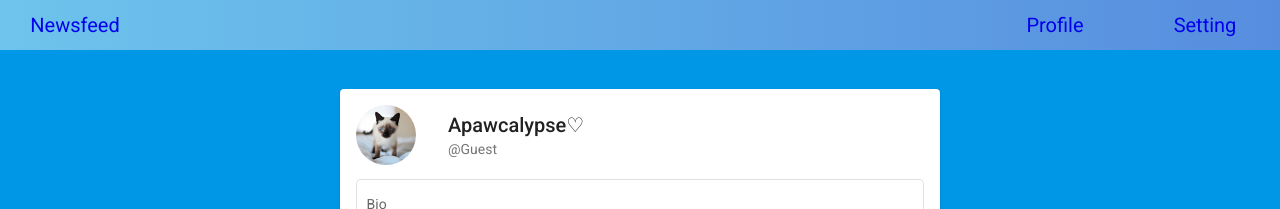
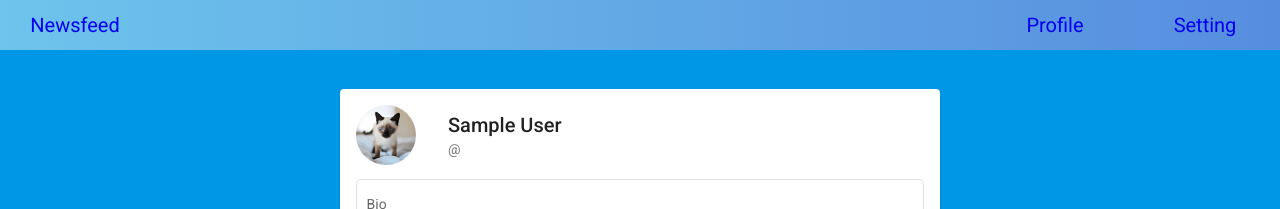
Before and after one commit to David3567/Antra-Share-Feb-2022, an Angular app in the folder TeamProject/: page /profile in a window 1280 px wide. Shown: the top 209 px of the page. Built offline with nearby package versions, Linux system fonts and the light colour scheme; no server answers; sample sign-in values are in the browser's storage.

Commit message:
udpated profile guard to correclty navigate the profile

```diff
--- a/TeamProject/src/app/modules/news-feed/newsfeed-page/story-card/story-card.component.ts
+++ b/TeamProject/src/app/modules/news-feed/newsfeed-page/story-card/story-card.component.ts
@@ -64,9 +64,11 @@ export class StoryCardComponent implements OnInit {
   }
 
   onProfile(username: string) {
+    console.log(username)
     if (this.checkUser()) {
-      this.profileService.setUserName(username);
-      this.router.navigate(['profile']);
+
+      console.log("After");
+      this.router.navigate([`profile/${username}`]);
     }
   }
 }
--- a/TeamProject/src/app/modules/profile/profile-page/profile-page.component.html
+++ b/TeamProject/src/app/modules/profile/profile-page/profile-page.component.html
@@ -35,8 +35,11 @@
 
         <mat-form-field appearance="fill">
           <mat-label>Email</mat-label>
-          <input matInput formControlName="email" />
+          <input matInput formControlName="email"/>
+          <!-- <input matInput formControlName="" [value]="user.userEmail ? user.userEmail: 'catLover78@gmail.com'" disabled/> -->
         </mat-form-field>
+        <!-- <input type="email" [value]="user.userEmail"> -->
+        <!-- <div>{{user["userEmail"]}}</div> -->
 
         <div class="userinfo-container">
           <mat-form-field id="age-field" appearance="outline">
--- a/TeamProject/src/app/modules/profile/profile-page/profile-page.component.ts
+++ b/TeamProject/src/app/modules/profile/profile-page/profile-page.component.ts
@@ -1,6 +1,8 @@
 import { Component, OnInit } from '@angular/core';
 import { FormGroup, FormControl, Validators } from '@angular/forms';
+import { ActivatedRoute } from '@angular/router';
 import { flatMap, tap } from 'rxjs';
+import { JWTDecoderService } from 'src/app/services/jwt-decoder.service';
 import { UsersService } from 'src/app/services/users.service';
 
 @Component({
@@ -10,7 +12,7 @@ import { UsersService } from 'src/app/services/users.service';
 })
 export class ProfilePageComponent implements OnInit {
   displayName: string = 'Apawcalypse♡';
-  userName: string = '@SiameseCat101';
+  userName: string = 'SiameseCat101';
   user: any;
   hide: boolean = true;
   checkedUser: string = "";
@@ -35,7 +37,9 @@ export class ProfilePageComponent implements OnInit {
     confirm: new FormControl('', Validators.required),
   });
 
-  constructor(private profileService: UsersService) { }
+  constructor(private profileService: UsersService,
+    private route: ActivatedRoute,
+    private decoderServ: JWTDecoderService) { }
 
   get nameFC() {
     return this.profile.get('name');
@@ -48,18 +52,24 @@ export class ProfilePageComponent implements OnInit {
   }
 
   ngOnInit(): void {
-    this.getProfile();
+    if(!this.route.snapshot.params["username"]) {
+      this.displayName = this.decoderServ.getCurrentUser().name;
+      console.log(this.decoderServ.getCurrentUser());
+      this.userName = this.decoderServ.getCurrentUser().userName ? this.decoderServ.getCurrentUser().userName : null;
+      return
+    }
+
+    this.userName = this.route.snapshot.params["username"];
+    this.getUserInfo();
+
   }
 
-  getProfile() {
-    this.profileService.getUserName().pipe(
-      tap((username: string) => this.userName = username),
-      flatMap((username: string) => this.profileService.getProfile(username))).pipe(
-        tap(console.log)).
-      subscribe(info => {
-        this.user = info
-        this.displayName = info.name
-      })
+  getUserInfo() {
+    this.profileService.getProfile(this.userName).subscribe((response) => {
+      console.log(response);
+      this.user = response;
+      this.displayName = this.user.name ? this.user.name : (this.user ? this.userName : null);
+    });
   }
 
   onSubmit() {
--- a/TeamProject/src/app/services/profile-guard.service.ts
+++ b/TeamProject/src/app/services/profile-guard.service.ts
@@ -19,7 +19,7 @@ export class ProfileGuard implements CanActivate {
                 if (this.decoderService.getCurrentUser().userRole === "admin") {
                     return true;
                 } else if (route.params["username"] === this.decoderService.getCurrentUser().userName) {
-                    this.router.navigate(["profile"]);
+                    this.router.navigate([`profile/${this.decoderService.getCurrentUser().userName}`]);
                 } else {
                     return false;
                 }
--- a/TeamProject/src/app/services/users.service.ts
+++ b/TeamProject/src/app/services/users.service.ts
@@ -1,28 +1,21 @@
 import { HttpClient } from '@angular/common/http';
 import { Injectable } from '@angular/core';
 import { BehaviorSubject } from 'rxjs';
+import { JWTDecoderService } from './jwt-decoder.service';
 
 @Injectable({
   providedIn: 'root'
 })
 export class UsersService {
-  private username$ = new BehaviorSubject('Guest');
 
-  constructor(private http: HttpClient) { }
+  constructor(private http: HttpClient, private jwt: JWTDecoderService) { }
 
   getUsers() {
-    return this.http.get<any>("http://localhost:3000/users");
+    // return this.http.get<any>("http://localhost:3000/users");
+    return this.http.get<any>("http://localhost:4231/api/users/getAllUsers");
   }
 
   getProfile(username: string) {
     return this.http.get<any>(['http://localhost:4231/api/users/getProfile', username].join('/'));
   }
-
-  setUserName(username: string) {
-    this.username$.next(username);
-  }
-
-  getUserName() {
-    return this.username$;
-  }
 }
```
